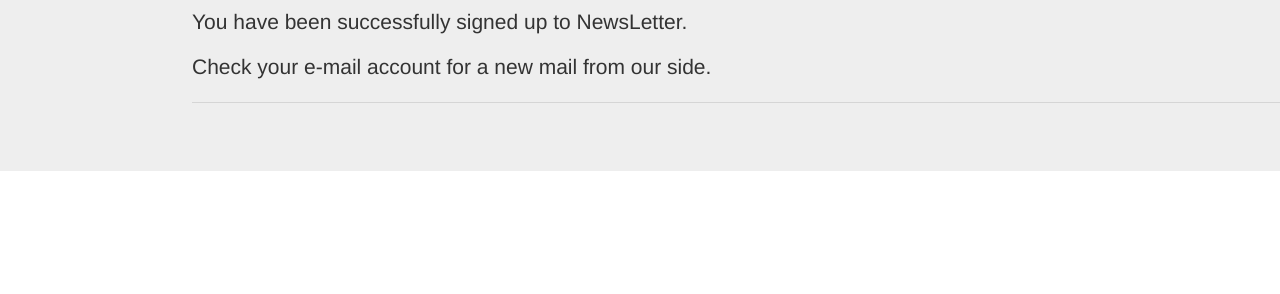
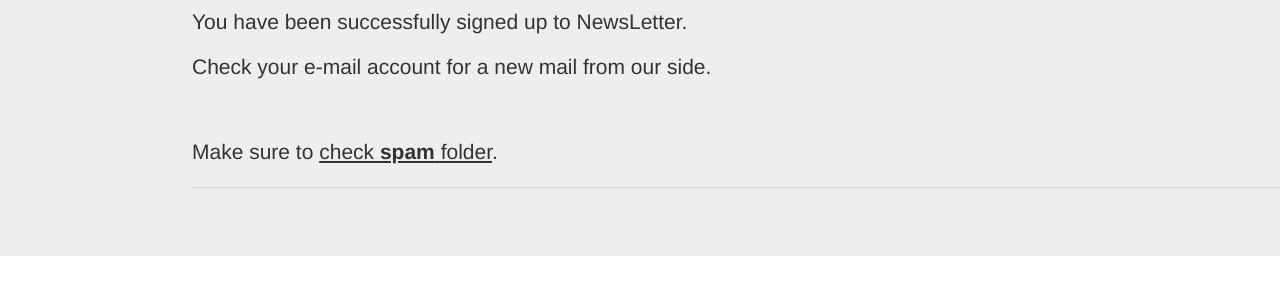
Before and after one commit to akhilchoudhary2k/NewsLetter-SignUp, a website: page success.html in a window 1280 px wide. Shown: the part 140-434 px from the top of the page. Drawn offline with nearby package versions, Linux system fonts and the light colour scheme.

Commit message:
update in success message

```diff
--- a/success.html
+++ b/success.html
@@ -13,7 +13,8 @@
     <div style="padding-left: 15%;" class="jumbotron">
         <h1 class="display-4">Awesme! </h1>
         <p class="lead">You have been successfully signed up to NewsLetter.</p>
-        <p>Check your e-mail account for a new mail from our side.</p>
+        <p>Check your e-mail account for a new mail from our side.</p> <br> <br>
+        <p>Make sure to <u>check <b>spam</b> folder</u>.</p>
         <hr class="my-4">
         <!-- <p>It uses utility classes for typography and spacing to space content out within the larger container.</p>
         <a class="btn btn-primary btn-lg" href="#" role="button">Learn more</a> -->
```
